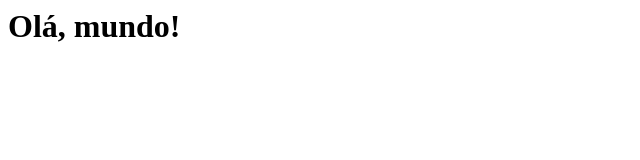
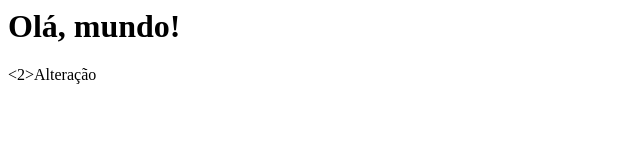
Before and after one commit to iriovieira/Curso_Git_1, a plain HTML site: page index.html in a window 1280 px wide. Shown: the full height of the page, 0-640 px from the left. Drawn offline with Linux system fonts and the light colour scheme.

Commit message:
enviando alterações

```diff
--- a/index.html
+++ b/index.html
@@ -1 +1,2 @@
 <h1>Olá, mundo!</h1>
+<2>Alteração</2>
```
